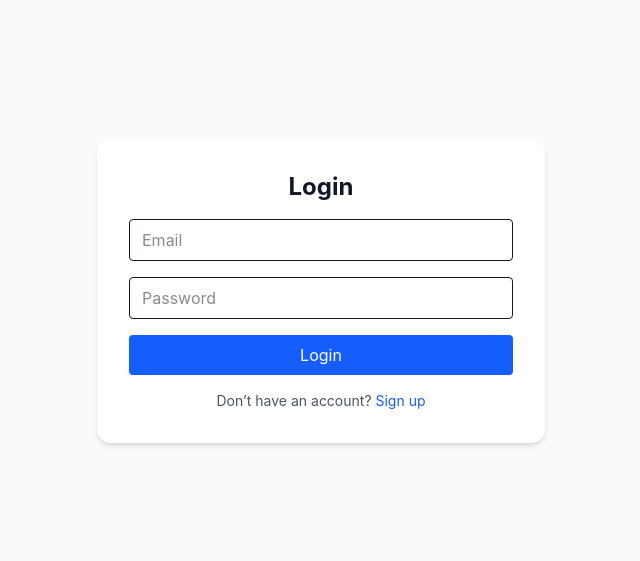
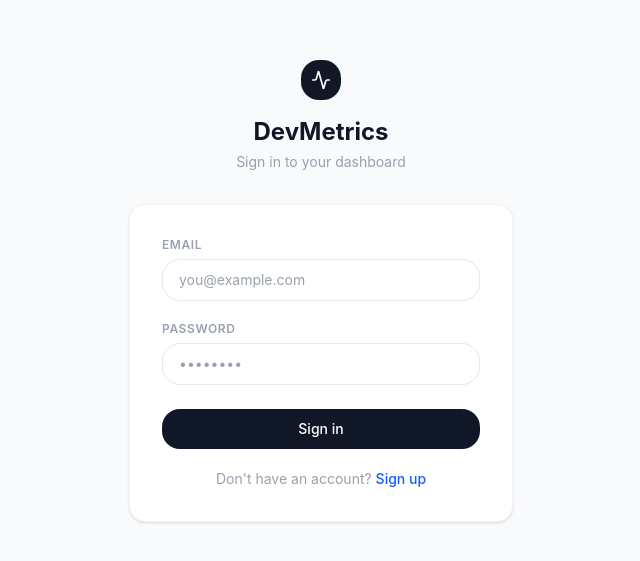
Before and after one commit to developer8HARSHAL/DevMetrics, a Next.js app in the folder devmetrics-dashboard/: page /login in a window 1280 px wide. Shown: the part 109-670 px from the top of the page, without its empty margins (319-959 px from the left). Built offline with nearby package versions, Linux system fonts and the light colour scheme; no server answers.

Commit message:
fix:login and singup

```diff
--- a/devmetrics-dashboard/src/app/components/Sidebar.jsx
+++ b/devmetrics-dashboard/src/app/components/Sidebar.jsx
@@ -50,7 +50,6 @@ export default function Sidebar() {
           const isActive = pathname === item.href;
 
           return (
-            <div>
             <button
               key={item.href}
               onClick={() => router.push(item.href)}
@@ -65,7 +64,6 @@ export default function Sidebar() {
             </button>
 
 
-            </div>
 
 
           );
--- a/devmetrics-dashboard/src/app/login/page.js
+++ b/devmetrics-dashboard/src/app/login/page.js
@@ -3,6 +3,7 @@
 import { useState } from 'react';
 import { useRouter } from 'next/navigation';
 import { supabase } from '../lib/supabase';
+import { Activity, AlertCircle } from 'lucide-react';
 
 export default function LoginPage() {
   const router = useRouter();
@@ -38,48 +39,80 @@ export default function LoginPage() {
   };
 
   return (
-    <div className="min-h-screen flex items-center justify-center bg-gray-50">
+    <div className="min-h-screen bg-gray-50 flex items-center justify-center p-4">
+      <div className="w-full max-w-sm">
+
+        {/* Brand */}
+        <div className="flex flex-col items-center mb-8">
+          <div className="w-10 h-10 bg-gray-900 rounded-xl flex items-center justify-center mb-4">
+            <Activity className="text-white" size={20} />
+          </div>
+          <h1 className="text-2xl font-bold text-gray-900">DevMetrics</h1>
+          <p className="text-sm text-gray-400 mt-1">Sign in to your dashboard</p>
+        </div>
+
+        {/* Card */}
         <form
           onSubmit={handleLogin}
-        className="bg-white p-8 rounded-lg shadow-md w-full max-w-md space-y-4"
+          className="bg-white rounded-2xl border border-gray-100 shadow-sm p-8 space-y-5"
         >
-        <h1 className="text-2xl font-bold text-center">Login</h1>
+          {/* Error */}
+          {error && (
+            <div className="flex items-center gap-2.5 bg-red-50 border border-red-100 rounded-xl px-4 py-3">
+              <AlertCircle className="text-red-500 shrink-0" size={16} />
+              <p className="text-sm text-red-600">{error}</p>
+            </div>
+          )}
 
-        {error && <div className="text-red-600 text-sm">{error}</div>}
-
+          {/* Email */}
+          <div className="space-y-1.5">
+            <label className="block text-xs font-semibold text-gray-400 uppercase tracking-wider">
+              Email
+            </label>
             <input
               type="email"
-          placeholder="Email"
+              placeholder="you@example.com"
               value={email}
               onChange={(e) => setEmail(e.target.value)}
               required
-          className="w-full border px-3 py-2 rounded"
+              className="w-full px-4 py-2.5 text-sm border border-gray-200 rounded-xl text-gray-900 placeholder-gray-400 focus:outline-none focus:ring-2 focus:ring-blue-500 focus:border-transparent"
             />
+          </div>
 
+          {/* Password */}
+          <div className="space-y-1.5">
+            <label className="block text-xs font-semibold text-gray-400 uppercase tracking-wider">
+              Password
+            </label>
             <input
               type="password"
-          placeholder="Password"
+              placeholder="••••••••"
               value={password}
               onChange={(e) => setPassword(e.target.value)}
               required
-          className="w-full border px-3 py-2 rounded"
+              className="w-full px-4 py-2.5 text-sm border border-gray-200 rounded-xl text-gray-900 placeholder-gray-400 focus:outline-none focus:ring-2 focus:ring-blue-500 focus:border-transparent"
             />
+          </div>
 
+          {/* Submit */}
           <button
             type="submit"
             disabled={loading}
-          className="w-full bg-blue-600 text-white py-2 rounded disabled:opacity-50"
+            className="w-full bg-gray-900 text-white text-sm font-medium py-2.5 rounded-xl hover:bg-gray-700 transition-colors disabled:opacity-50 disabled:cursor-not-allowed mt-1"
           >
-          {loading ? 'Logging in...' : 'Login'}
+            {loading ? 'Signing in...' : 'Sign in'}
           </button>
 
-        <p className="text-center text-sm text-gray-600">
-          Don’t have an account?{' '}
-          <a href="/signup" className="text-blue-600 hover:underline">
+          {/* Sign up link */}
+          <p className="text-center text-sm text-gray-400">
+            Don't have an account?{' '}
+            <a href="/signup" className="text-blue-600 font-medium hover:text-blue-700">
               Sign up
             </a>
           </p>
         </form>
+
+      </div>
     </div>
   );
 }
--- a/devmetrics-dashboard/src/app/signup/page.js
+++ b/devmetrics-dashboard/src/app/signup/page.js
@@ -3,6 +3,7 @@
 import { useState } from 'react';
 import { useRouter } from 'next/navigation';
 import { supabase } from '../lib/supabase';
+import { Activity, AlertCircle, CheckCircle } from 'lucide-react';
 
 export default function SignupPage() {
   const router = useRouter();
@@ -18,7 +19,6 @@ export default function SignupPage() {
     setLoading(true);
     setError(null);
 
-    // Validate passwords match
     if (password !== confirmPassword) {
       setError('Passwords do not match');
       setLoading(false);
@@ -38,7 +38,6 @@ export default function SignupPage() {
     }
 
     try {
-      // Step 1: Create Supabase account
       const { data: authData, error: authError } = await supabase.auth.signUp({
         email,
         password,
@@ -46,14 +45,11 @@ export default function SignupPage() {
 
       if (authError) throw authError;
 
-      // Step 2: Create API key in your backend
       console.log('Creating API key for user:', authData.user.id);
 
       const response = await fetch(`${process.env.NEXT_PUBLIC_BACKEND_URL}/auth/register`, {
         method: 'POST',
-        headers: {
-          'Content-Type': 'application/json',
-        },
+        headers: { 'Content-Type': 'application/json' },
         body: JSON.stringify({
           userId: authData.user.id,
           email: authData.user.email,
@@ -73,7 +69,6 @@ export default function SignupPage() {
 
       setSuccess(true);
 
-      // Redirect to login after 2 seconds
       setTimeout(() => {
         router.push('/login');
       }, 2000);
@@ -86,19 +81,27 @@ export default function SignupPage() {
     }
   };
 
+  // Success state
   if (success) {
     return (
-      <div className="min-h-screen flex items-center justify-center bg-gray-50">
-        <div className="bg-white p-8 rounded-lg shadow-md w-full max-w-md">
-          <div className="text-center">
-            <div className="text-green-600 text-5xl mb-4">✓</div>
-            <h2 className="text-2xl font-bold text-gray-900 mb-2">Account Created!</h2>
-            <p className="text-gray-600 mb-4">
+      <div className="min-h-screen bg-gray-50 flex items-center justify-center p-4">
+        <div className="w-full max-w-sm">
+          <div className="flex flex-col items-center mb-8">
+            <div className="w-10 h-10 bg-gray-900 rounded-xl flex items-center justify-center mb-4">
+              <Activity className="text-white" size={20} />
+            </div>
+            <h1 className="text-2xl font-bold text-gray-900">DevMetrics</h1>
+          </div>
+
+          <div className="bg-white rounded-2xl border border-gray-100 shadow-sm p-8 text-center space-y-3">
+            <div className="w-12 h-12 bg-emerald-50 rounded-full flex items-center justify-center mx-auto">
+              <CheckCircle className="text-emerald-500" size={24} />
+            </div>
+            <h2 className="text-lg font-bold text-gray-900">Account Created!</h2>
+            <p className="text-sm text-gray-500">
               Check your email to verify your account.
             </p>
-            <p className="text-sm text-gray-500">
-              Redirecting to login...
-            </p>
+            <p className="text-xs text-gray-400">Redirecting to login...</p>
           </div>
         </div>
       </div>
@@ -106,24 +109,34 @@ export default function SignupPage() {
   }
 
   return (
-    <div className="min-h-screen flex items-center justify-center bg-gray-50">
+    <div className="min-h-screen bg-gray-50 flex items-center justify-center p-4">
+      <div className="w-full max-w-sm">
+
+        {/* Brand */}
+        <div className="flex flex-col items-center mb-8">
+          <div className="w-10 h-10 bg-gray-900 rounded-xl flex items-center justify-center mb-4">
+            <Activity className="text-white" size={20} />
+          </div>
+          <h1 className="text-2xl font-bold text-gray-900">DevMetrics</h1>
+          <p className="text-sm text-gray-400 mt-1">Create your account</p>
+        </div>
+
+        {/* Card */}
         <form
           onSubmit={handleSignup}
-        className="bg-white p-8 rounded-lg shadow-md w-full max-w-md space-y-4"
+          className="bg-white rounded-2xl border border-gray-100 shadow-sm p-8 space-y-5"
         >
-        <div className="text-center mb-6">
-          <h1 className="text-2xl font-bold">Create Account</h1>
-          <p className="text-gray-600 text-sm mt-1">Sign up for DevMetrics</p>
-        </div>
-
+          {/* Error */}
           {error && (
-          <div className="bg-red-50 border border-red-200 text-red-700 px-4 py-3 rounded">
-            {error}
+            <div className="flex items-center gap-2.5 bg-red-50 border border-red-100 rounded-xl px-4 py-3">
+              <AlertCircle className="text-red-500 shrink-0" size={16} />
+              <p className="text-sm text-red-600">{error}</p>
             </div>
           )}
 
-        <div>
-          <label className="block text-sm font-medium text-gray-700 mb-1">
+          {/* Email */}
+          <div className="space-y-1.5">
+            <label className="block text-xs font-semibold text-gray-400 uppercase tracking-wider">
               Email
             </label>
             <input
@@ -132,12 +145,13 @@ export default function SignupPage() {
               value={email}
               onChange={(e) => setEmail(e.target.value)}
               required
-            className="w-full border border-gray-300 px-3 py-2 rounded focus:outline-none focus:ring-2 focus:ring-blue-500"
+              className="w-full px-4 py-2.5 text-sm border border-gray-200 rounded-xl text-gray-900 placeholder-gray-400 focus:outline-none focus:ring-2 focus:ring-blue-500 focus:border-transparent"
             />
           </div>
 
-        <div>
-          <label className="block text-sm font-medium text-gray-700 mb-1">
+          {/* Password */}
+          <div className="space-y-1.5">
+            <label className="block text-xs font-semibold text-gray-400 uppercase tracking-wider">
               Password
             </label>
             <input
@@ -146,13 +160,14 @@ export default function SignupPage() {
               value={password}
               onChange={(e) => setPassword(e.target.value)}
               required
-            className="w-full border border-gray-300 px-3 py-2 rounded focus:outline-none focus:ring-2 focus:ring-blue-500"
+              className="w-full px-4 py-2.5 text-sm border border-gray-200 rounded-xl text-gray-900 placeholder-gray-400 focus:outline-none focus:ring-2 focus:ring-blue-500 focus:border-transparent"
             />
-          <p className="text-xs text-gray-500 mt-1">At least 6 characters</p>
+            <p className="text-xs text-gray-400">At least 6 characters</p>
           </div>
 
-        <div>
-          <label className="block text-sm font-medium text-gray-700 mb-1">
+          {/* Confirm Password */}
+          <div className="space-y-1.5">
+            <label className="block text-xs font-semibold text-gray-400 uppercase tracking-wider">
               Confirm Password
             </label>
             <input
@@ -161,25 +176,29 @@ export default function SignupPage() {
               value={confirmPassword}
               onChange={(e) => setConfirmPassword(e.target.value)}
               required
-            className="w-full border border-gray-300 px-3 py-2 rounded focus:outline-none focus:ring-2 focus:ring-blue-500"
+              className="w-full px-4 py-2.5 text-sm border border-gray-200 rounded-xl text-gray-900 placeholder-gray-400 focus:outline-none focus:ring-2 focus:ring-blue-500 focus:border-transparent"
             />
           </div>
 
+          {/* Submit */}
           <button
             type="submit"
             disabled={loading}
-          className="w-full bg-blue-600 text-white py-2 rounded hover:bg-blue-700 disabled:opacity-50 disabled:cursor-not-allowed"
+            className="w-full bg-gray-900 text-white text-sm font-medium py-2.5 rounded-xl hover:bg-gray-700 transition-colors disabled:opacity-50 disabled:cursor-not-allowed mt-1"
           >
-          {loading ? 'Creating account...' : 'Sign Up'}
+            {loading ? 'Creating account...' : 'Create account'}
           </button>
 
-        <div className="text-center text-sm">
-          <span className="text-gray-600">Already have an account? </span>
-          <a href="/login" className="text-blue-600 hover:text-blue-700 font-medium">
-            Login
+          {/* Login link */}
+          <p className="text-center text-sm text-gray-400">
+            Already have an account?{' '}
+            <a href="/login" className="text-blue-600 font-medium hover:text-blue-700">
+              Sign in
             </a>
+          </p>
+        </form>
+
       </div>
-      </form>
     </div>
   );
 }
```
Lines whose indentation alone changed are shown as unchanged.
